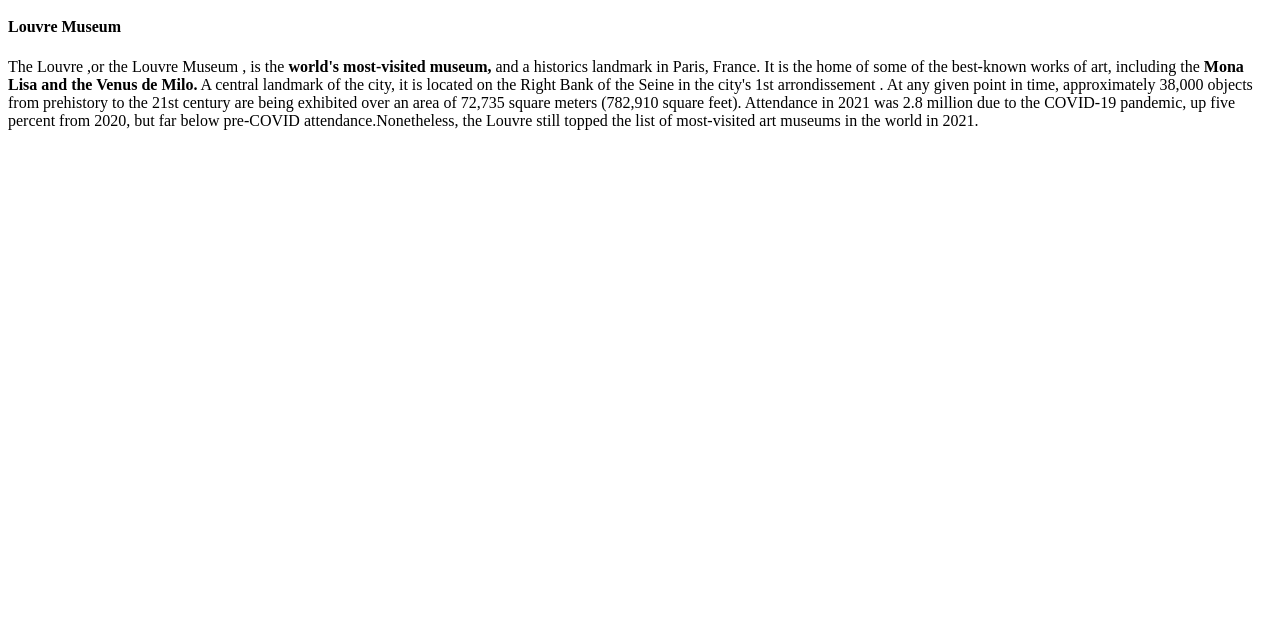
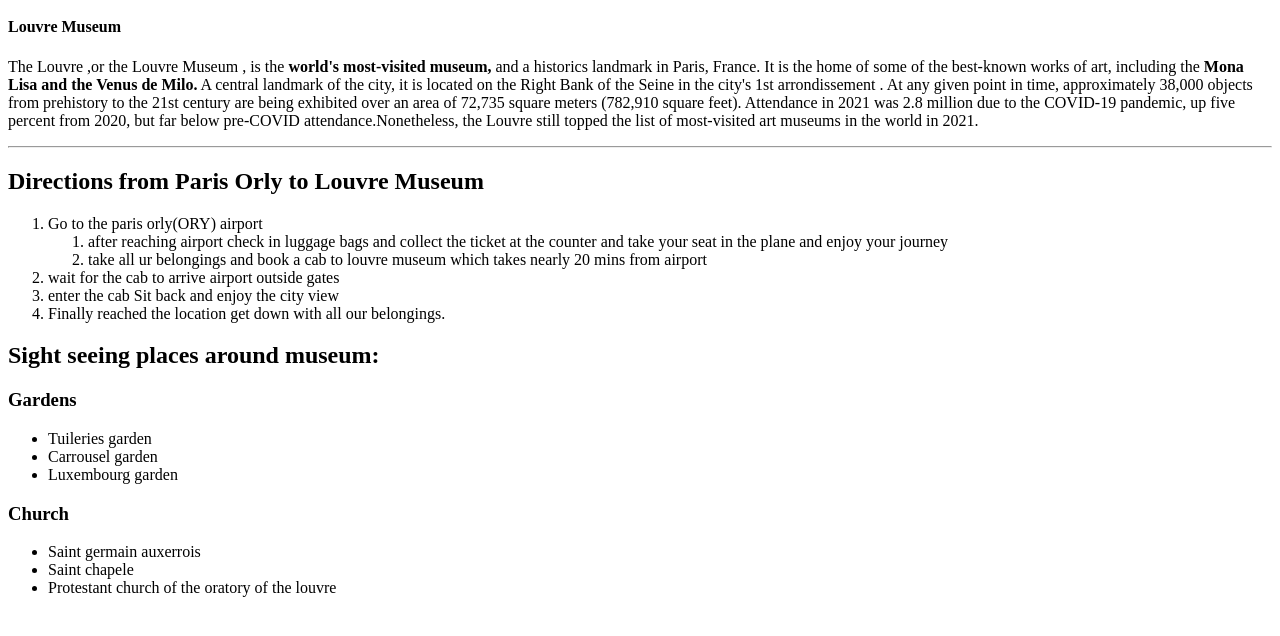
Before and after one commit to 44-563-Web-Apps-F22/44563-webapps-assignment-3-Pravali7777, a plain HTML site: page index.html in a window 1280 px wide. Shown: the part 48-684 px from the top of the page. Drawn offline with Linux system fonts and the light colour scheme.

```diff
--- a/index.html
+++ b/index.html
@@ -12,6 +12,34 @@
                 over an area of 72,735 square meters (782,910 square feet). Attendance in 2021 was 2.8 million due to the
                 COVID-19 pandemic, up five percent from 2020, but far below pre-COVID attendance.Nonetheless, the Louvre still
                 topped the list of most-visited art museums in the world in 2021.</p>
+                <hr>
+                <h2> Directions from Paris Orly to Louvre Museum </h2>
+                <ol>
+                  <li>Go to the paris orly(ORY) airport
+                    <ol>
+                      <li>after reaching airport check in luggage bags and collect the ticket at the counter and take your seat in the plane and enjoy your journey</li>
+                      <li>take all ur belongings and book a cab to louvre museum which takes nearly 20 mins from airport</li>
+                    </ol>
+                  </li>
+                  <li>wait for the cab to arrive airport outside gates</li>
+                  <li>enter the cab Sit back and enjoy the city view</li>
+                  <li>Finally reached the location get down with all our belongings.
+                  </li>
+                </ol>
+                <h2>Sight seeing places around museum:</h2>
+                <h3>Gardens</h3>
+                <ul>
+                <li>Tuileries garden</li>
+                <li>Carrousel garden</li>
+                <li>Luxembourg garden</li>
+                </ul>
+                <h3> Church</h3>
+
+                <ul>
+                <li>Saint germain auxerrois</li>
+                <li>Saint chapele</li>
+                <li>Protestant church of the oratory of the louvre</li>
+                </ul>
 
     </body>
 </html>
```
